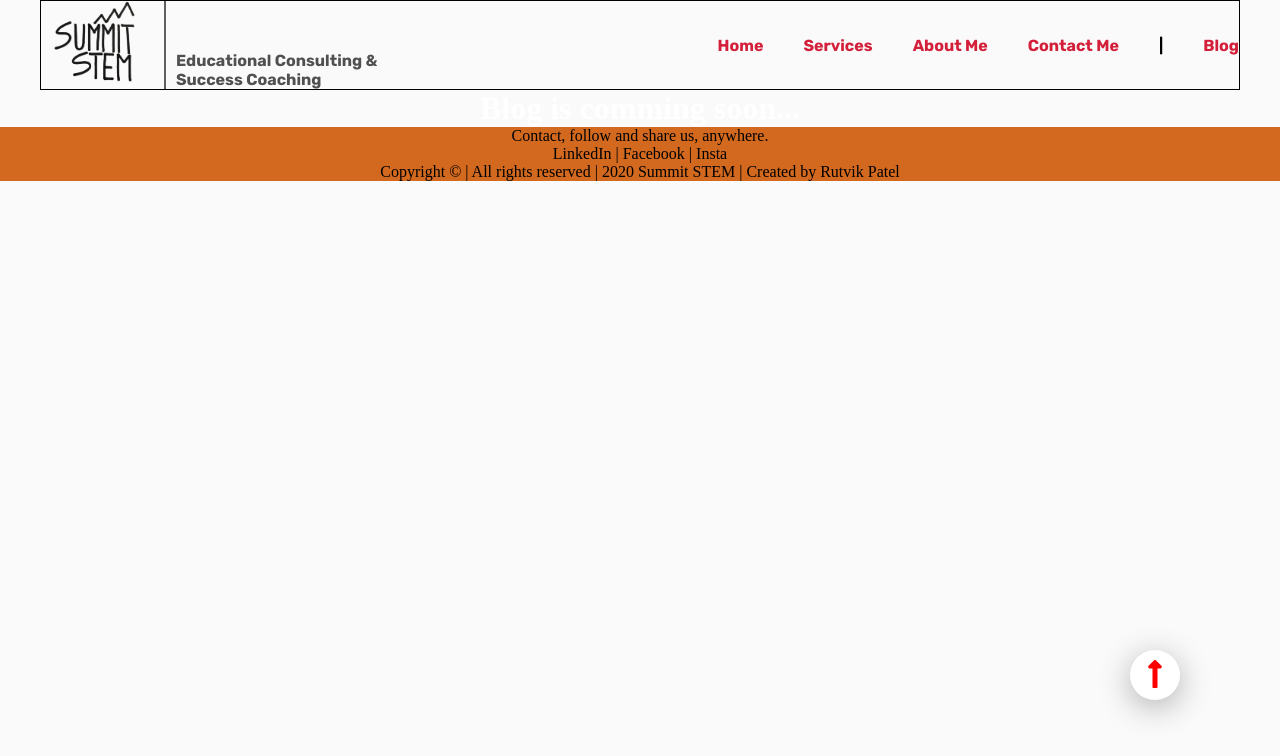
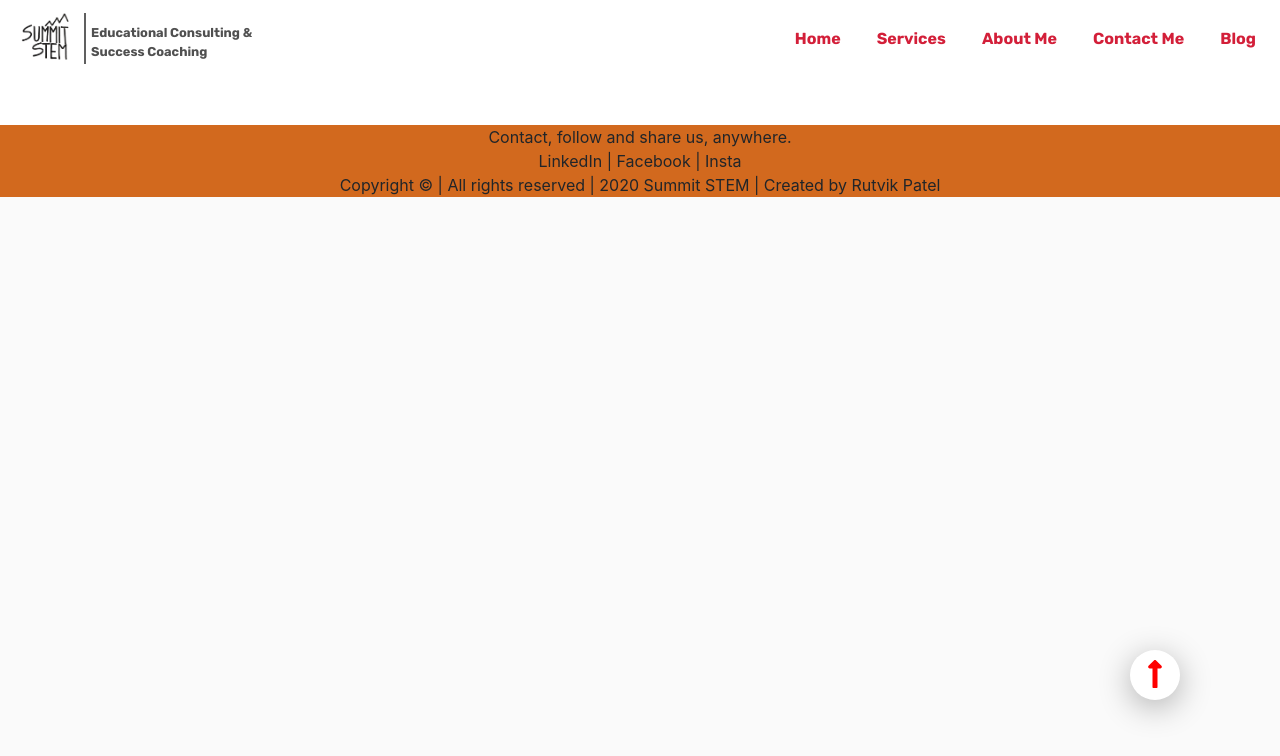
Before and after one commit to rut503/SummitStemGatsbyWebsite, a Gatsby site: page /blog in a window 1280 px wide. Built offline with nearby package versions, Linux system fonts and the light colour scheme; Gatsby itself is replaced by a stand-in of ours.

Commit message:
perfectly resposive navbar

```diff
--- a/gatsby-browser.js
+++ b/gatsby-browser.js
@@ -1,4 +1,4 @@
-// import "bootstrap/dist/css/bootstrap.min.css"
+import "bootstrap/dist/css/bootstrap.min.css"
 
 import "./src/styles/global.scss"
 import "./src/styles/theme.scss"
--- a/src/components/contactMe.module.scss
+++ b/src/components/contactMe.module.scss
@@ -1,59 +1,59 @@
-@import "../styles/theme.scss";
+// @import "../styles/theme.scss";
 
-.container{
-	max-width: 1200px;
-	margin: 150px auto;
-	padding: 100px;
-	@include CardShadow;
+// .container{
+// 	max-width: 1200px;
+// 	margin: 150px auto;
+// 	padding: 100px;
+// 	@include CardShadow;
 
-	text-align: left;
-	display: flex;
+// 	text-align: left;
+// 	display: flex;
 
-	.left{
-		flex-shrink: 1;
+// 	.left{
+// 		flex-shrink: 1;
 
-		h1{
-			@include HeadingFonts;
-			margin-bottom: 50px;
-		}
+// 		h1{
+// 			@include HeadingFonts;
+// 			margin-bottom: 50px;
+// 		}
 
-		form{
-			@include TextFonts;
-			font-size: 1.3rem;
+// 		form{
+// 			@include TextFonts;
+// 			font-size: 1.3rem;
 
-			.customLabel{
-				color: rgb(108, 160, 95);
-				// padding-top: 20px;
-				// position: absolute;
-			}
+// 			.customLabel{
+// 				color: rgb(108, 160, 95);
+// 				// padding-top: 20px;
+// 				// position: absolute;
+// 			}
 
-			.name, .email, .message{
-				@include TextFonts;
-				@include CustomInputs;
+// 			.name, .email, .message{
+// 				@include TextFonts;
+// 				@include CustomInputs;
 
-			}
+// 			}
 
-			.submitBtn{
-				@include CustomButton;
-			}
-		}
+// 			.submitBtn{
+// 				@include CustomButton;
+// 			}
+// 		}
 
-		// border: 1px solid black;
-	}
+// 		// border: 1px solid black;
+// 	}
 
-	.right{
-		flex-grow: 1;
+// 	.right{
+// 		flex-grow: 1;
 
-		// position: relative;
-		background-image: url(../../static/images/undrawImages/undraw_Newsletter_re_wrob.svg);
-		background-position: center;
-		background-repeat: no-repeat;
-		background-size: contain;
+// 		// position: relative;
+// 		background-image: url(../../static/images/undrawImages/undraw_Newsletter_re_wrob.svg);
+// 		background-position: center;
+// 		background-repeat: no-repeat;
+// 		background-size: contain;
 
-		height: 10vh;
-		height: auto;
+// 		height: 10vh;
+// 		height: auto;
 
-		// border: 1px solid black;
-	}
+// 		// border: 1px solid black;
+// 	}
 
-}
+// }
--- a/src/components/home.js
+++ b/src/components/home.js
@@ -8,7 +8,7 @@
 
 const Home = () => {
 	return(
-		<div className={homeStyles.container}>
+		<div id="Home" className={homeStyles.container}>
 
 			<div className={homeStyles.bg}></div>
 
--- a/src/components/navbar.js
+++ b/src/components/navbar.js
@@ -1,10 +1,11 @@
 import React from "react"
+import { Navbar, Nav } from 'react-bootstrap'
 import { Link } from "gatsby"
 import { AnchorLink } from "gatsby-plugin-anchor-links"
 
 import navbarStyles from "./navbar.module.scss"
 
-const Navbar = () => {
+const NavBar = () => {
 
 	// const [activeLink, setActiveLink] = useState("");
 	// const [activeLink, setActiveLink] = useState("Home");
@@ -14,61 +15,65 @@
 	// }
 
 	return(
-		<div id="Top" className={navbarStyles.container}>
-			<nav className={navbarStyles.navbar}>
+		<Navbar id="Top" collapseOnSelect expand="md" variant="light">
+			<Navbar.Brand>
 				<div className={navbarStyles.logoDiv}>
-					<div></div>
+					<img src={"../../images/otherImages/SummitSTEMLogo.png"}
+						alt="Summit Stem Logo"
+						width="70px"
+					/>
 					<p>Educational Consulting & Success Coaching</p>
 				</div>
-				<ul>
-					<li>
+			</Navbar.Brand>
+			<Navbar.Toggle aria-controls="responsive-navbar-nav" />
+			<Navbar.Collapse id="responsive-navbar-nav">
+				<Nav className="mr-auto"></Nav>
+				<Nav>
+					<Nav.Link>
 						{/* <button onClick={() => onLinkClick("Home")}> */}
-							<AnchorLink to="/#Top" title="Welcome to my site">
+						<AnchorLink to="/#Top" title="Welcome to my site" className={navbarStyles.links}>
 							{/* <span className={activeLink === "Home" ? navbarStyles.active : navbarStyles.notActive}> */}
 								Home
 							{/* </span> */}
 						</AnchorLink>
 						{/* </button> */}
-					</li>
-					<li>
+					</Nav.Link>
+					<Nav.Link>
 						{/* <button onClick={() => onLinkClick("Services")}> */}
-							<AnchorLink to="/#Services" title="Services I Offer">
+						<AnchorLink to="/#Services" title="Services I Offer" className={navbarStyles.links}>
 							{/* <span className={activeLink === "Services" ? navbarStyles.active : navbarStyles.notActive}> */}
 								Services
 							{/* </span> */}
 						</AnchorLink>
 						{/* </button> */}
-					</li>
-					<li>
+					</Nav.Link>
+					<Nav.Link>
 						{/* <button onClick={() => onLinkClick("AboutMe")}> */}
-							<AnchorLink to="/#AboutMe" title="About myself">
+						<AnchorLink to="/#AboutMe" title="About myself" className={navbarStyles.links}>
 							{/* <span className={activeLink === "AboutMe" ? navbarStyles.active : navbarStyles.notActive} > */}
 								About Me
 							{/* </span> */}
 						</AnchorLink>
 						{/* </button> */}
-					</li>
-					<li>
+					</Nav.Link>
+					<Nav.Link>
 						{/* <button onClick={() => onLinkClick("ContactMe")}> */}
-							<AnchorLink to="/#ContactMe" title="Come talk with me">
+						<AnchorLink to="/#ContactMe" title="Come talk with me" className={navbarStyles.links}>
 							{/* <span className={activeLink === "ContactMe" ? navbarStyles.active : navbarStyles.notActive}> */}
 								Contact Me
 							{/* </span> */}
 						</AnchorLink>
 						{/* </button> */}
-					</li>
-
-					<li>|</li>
-
-					<li>
+					</Nav.Link>
+					<Nav.Link eventKey={2}>
 						{/* <button onClick={() => onLinkClick("")}> */}
-							<Link to="/blog" activeClassName={navbarStyles.active}>Blog</Link>
+						<Link to="/blog" activeClassName={navbarStyles.active} className={navbarStyles.links}>Blog</Link>
 						{/* </button> */}
-					</li>
-				</ul>
-			</nav>
-		</div>
+					</Nav.Link>
+				</Nav>
+			</Navbar.Collapse>
+		</Navbar>
 	)
 }
 
-export default Navbar
+export default NavBar
--- a/src/components/navbar.module.scss
+++ b/src/components/navbar.module.scss
@@ -5,70 +5,48 @@
 	z-index: 1000;
 }
 
-.navbar{
-	border: 1px solid black;
+.logoDiv{
+	display: flex;
 
-	// position: fixed;
-	display: flex;
-	top: 20px;
-	right: 0;
-    left: 0;
-    margin-right: auto;
-	margin-left: auto;
-	max-width: 1200px;
-	width: 1200px;
-	min-height: 5rem;
+	p {
+		text-align: left;
+		padding: 10px 0 0 5px;
+		margin: 0;
+		width: 170px;
 
-	.logoDiv{
-		display: flex;
+		white-space: initial;
+		overflow: hidden;
+		font-family: 'Rubik','Times New Roman', Times, serif;
+		font-weight: 700;
+		font-size: 0.8rem;
+		color: #505050;
 
-		div{
-			background-image: url(../../static/images/otherImages/SummitSTEMLogo.png);
-			width: 50%;
-			height: 100%;
+		display: none;
+	}
 
-			background-position: center;
-			background-repeat: no-repeat;
-			background-size: contain;
+	@media (min-width: 360px) {
+		img{
 			border-right: 2px solid #606060;
 		}
 
-		p{
-			text-align: left;
-			padding: 50px 20px 0 10px;
-			margin: 0;
-
-			font-family: 'Rubik','Times New Roman', Times, serif;
-			font-weight: 700;
-			font-size: 1rem;
-			color: #505050;
+		p {
+			display: inline;
 		}
 	}
+}
 
-	ul{
-		font-family: 'Rubik','Times New Roman', Times, serif;
-		font-weight: 700;
-		font-size: 1rem;
-		margin: auto 0 auto auto;
-		display: flex;
+.links{
+	font-family: 'Rubik','Times New Roman', Times, serif;
+	font-weight: 700;
+	font-size: 1rem;
+	margin: auto 0 auto 20px;
 
-		li{
-			margin-left: 40px;
+	overflow: hidden;
+	white-space: nowrap;
 
-			///////////// Work in progress /////////////////////
-			// button{
-			// 	font: inherit;
-			// 	background: none;
-			// 	border: none;
-			// }
-
-			a{
-				color: $AccentColor;
-				&:hover{
-					color: $HeadingColor;
-				}
-			}
-		}
+	color: $AccentColor !important;
+	&:hover{
+		color: $HeadingColor !important;
 	}
 }
 
--- a/src/components/services.module.scss
+++ b/src/components/services.module.scss
@@ -23,7 +23,7 @@
 }
 
 .serviceCarousel{
-	display: flex;
+	// display: flex;
 }
 
 .serviceCard{
@@ -31,7 +31,7 @@
 	display: flex;
 	flex-direction: column;
 
-	width: 400px;
+	// width: 400px;
 	height: 575px;
 	margin: 10px auto;
 	padding: 20px;
--- a/src/pages/blog.js
+++ b/src/pages/blog.js
@@ -6,12 +6,12 @@
 
 const BlogPage = () => {
 	return(
-		<div id="Blog">
+		<div>
 			<MoveToTopBtn moveTo="Blog"/>
 
 			<NavBar />
 
-			<h1 style={{ color: "white" }}>Blog is comming soon...</h1>
+			<h1 id="Blog" style={{ color: "white" }}>Blog is comming soon...</h1>
 
 			<Footer />
 		</div>
--- a/src/styles/global.scss
+++ b/src/styles/global.scss
@@ -14,16 +14,13 @@
 }
 
 a {
-	text-decoration: none;
+	text-decoration: none !important;
 }
 
 ul{
 	list-style-type: none;
 	padding: 0;
 }
-// li{
-// 	list-style: none;
-// }
 
 h1, h2, h3, h4, h5, h6, p{
 	margin: 0;
--- a/src/styles/theme.scss
+++ b/src/styles/theme.scss
@@ -5,13 +5,18 @@
 $OffWhiteColor : #FAFAFA;
 $OffWhiteColor : #FAFAFA;
 
-
 @mixin HeadingFonts {
 	font-family: 'Rubik', 'Times New Roman', Times, serif;
 	font-weight: 700;
-	font-size: 3.2rem;
+	font-size: 2rem;
 	letter-spacing: -1px;
 	color: $HeadingColor;
+
+	// font-family: 'Rubik', 'Times New Roman', Times, serif;
+	// font-weight: 700;
+	// font-size: 3.2rem;
+	// letter-spacing: -1px;
+	// color: $HeadingColor;
 }
 
 @mixin TextFonts {
@@ -74,3 +79,61 @@
 		// box-shadow: 0 0 4pt 1pt $AccentColor;
 	}
 }
+
+// @include s-and-up {
+// 	// blah....
+// }
+
+@mixin s-and-up {
+	// Small devices (landscape phones, 576px and up)
+	@media (min-width: 576px) { @content; }
+}
+
+@mixin m-and-up {
+	// Medium devices (tablets, 768px and up)
+	@media (min-width: 768px) { @content; }
+}
+
+@mixin l-and-up {
+	// Large devices (desktops, 992px and up)
+	@media (min-width: 992px) { @content; }
+}
+
+@mixin el-and-up {
+	// X-Large devices (large desktops, 1200px and up)
+	@media (min-width: 1200px) { @content; }
+}
+
+@mixin xxl-and-up {
+	// XX-Large devices (larger desktops, 1400px and up)
+	@media (min-width: 1400px) { @content; }
+}
+
+// @include xs-and-down {
+// 	// blah....
+// }
+
+@mixin xs-and-down {
+	// X-Small devices (portrait phones, less than 576px)
+	@media (max-width: 575.98px) { @content; }
+}
+
+@mixin s-and-down {
+	// Small devices (landscape phones, less than 768px)
+	@media (max-width: 767.98px) { @content; }
+}
+
+@mixin m-and-down {
+	// Medium devices (tablets, less than 992px)
+	@media (max-width: 991.98px) { @content; }
+}
+
+@mixin l-and-down {
+	// Large devices (desktops, less than 1200px)
+	@media (max-width: 1199.98px) { @content; }
+}
+
+@mixin xl-and-down {
+	// X-Large devices (large desktops, less than 1400px)
+	@media (max-width: 1399.98px) { @content; }
+}
```
Also changed, not shown: src/components/home.module.scss (+35 -35 lines). Lines whose indentation alone changed are shown as unchanged.
